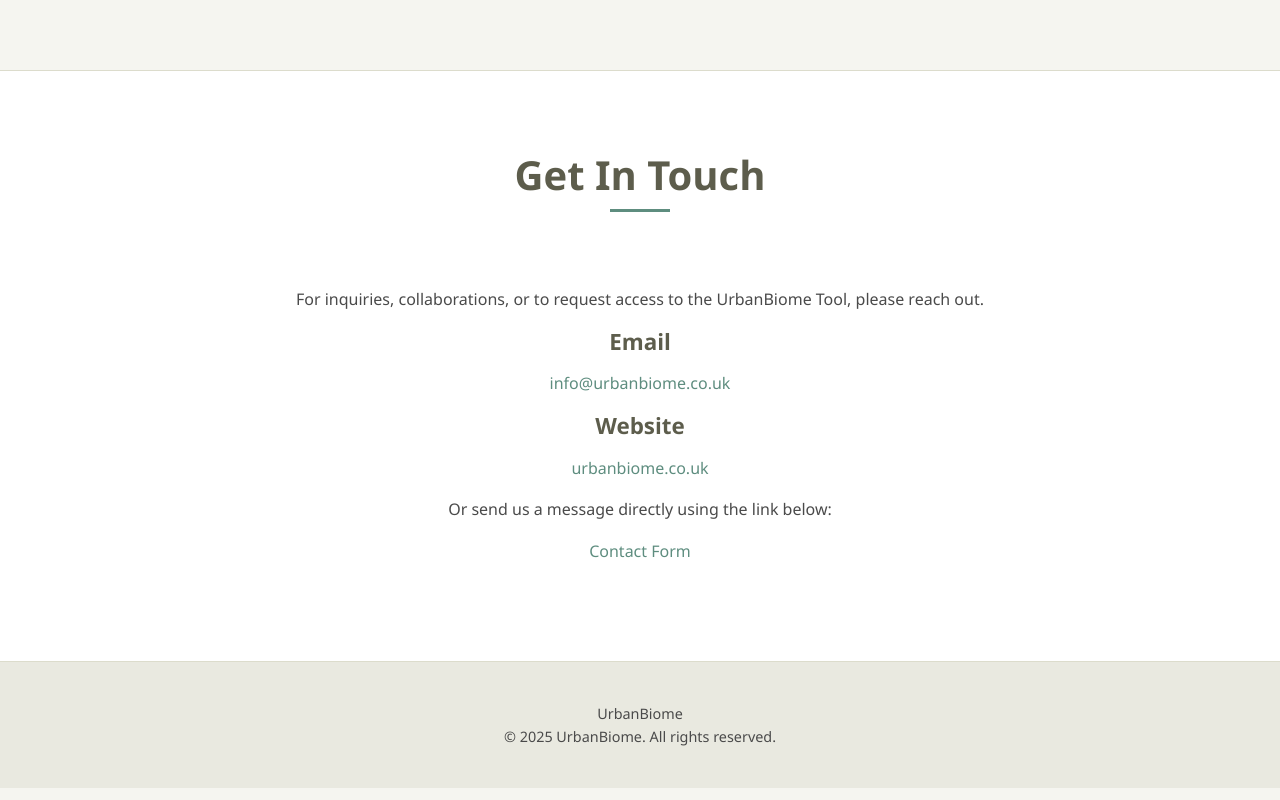
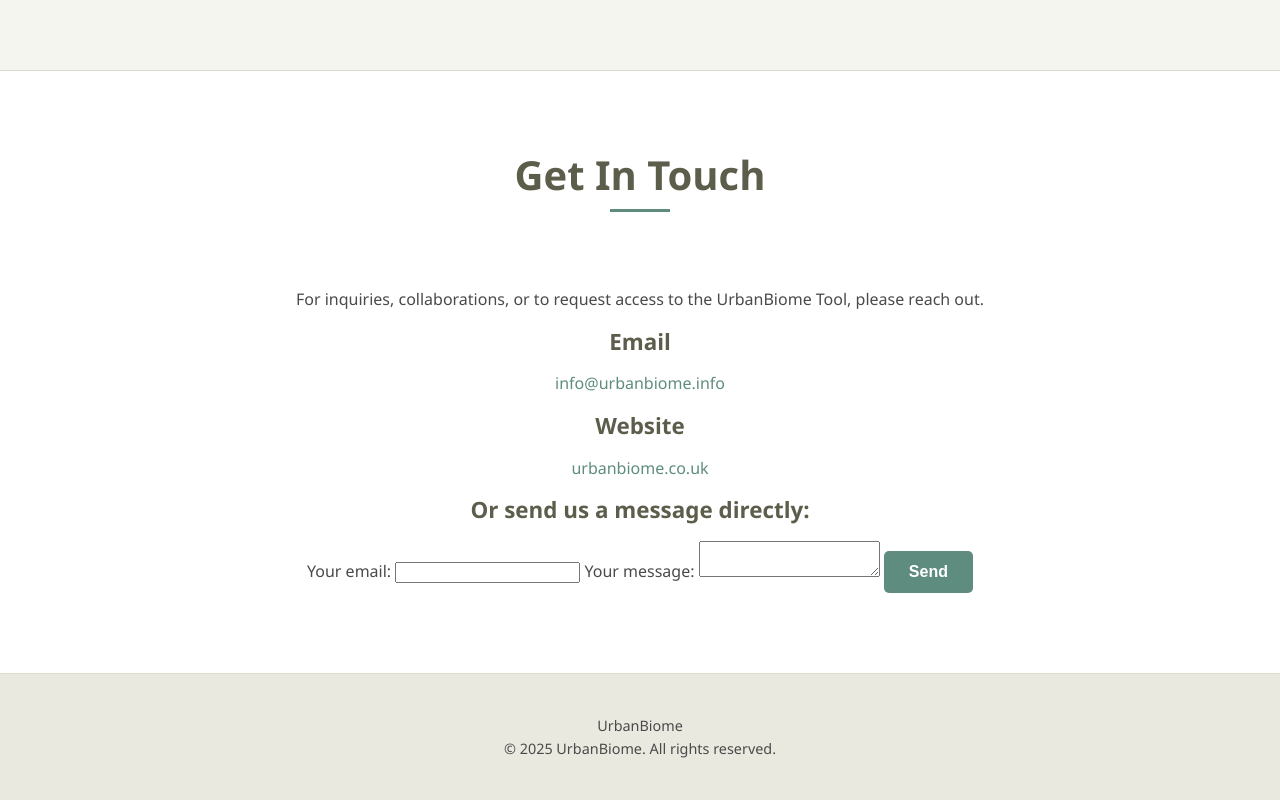
Before and after one commit to rofor8/urbanbiome-website, an Astro site: page / in a window 1280 px wide. Shown: the part 8240-9040 px from the top of the page. Built offline with nearby package versions, Linux system fonts and the light colour scheme; Astro itself is replaced by a stand-in of ours; a web font is replaced by a local one.

Commit message:
fix email and contact form

```diff
--- a/src/content/sections/contact.md
+++ b/src/content/sections/contact.md
@@ -6,11 +6,22 @@ navTitle: "Contacts"
 For inquiries, collaborations, or to request access to the UrbanBiome Tool, please reach out.
 
 #### Email
-[info@urbanbiome.co.uk](mailto:info@urbanbiome.co.uk)
+[info@urbanbiome.info](mailto:info@urbanbiome.co.uk)
 
 #### Website
 [urbanbiome.co.uk](http://urbanbiome.co.uk)
 
-Or send us a message directly using the link below:
-
-[Contact Form](https://formspree.io/f/xldnljgb)
+<div class="contact-form-container">
+  <h4>Or send us a message directly:</h4>
+  <form action="https://formspree.io/f/xldnljgb" method="POST">
+    <label>
+      Your email:
+      <input type="email" name="email">
+    </label>
+    <label>
+      Your message:
+      <textarea name="message"></textarea>
+    </label>
+    <button type="submit" class="btn">Send</button>
+  </form>
+</div>
```
